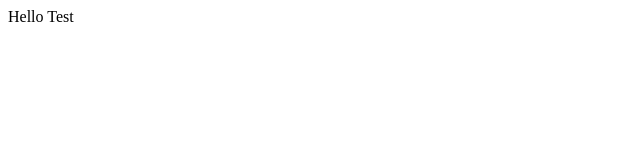
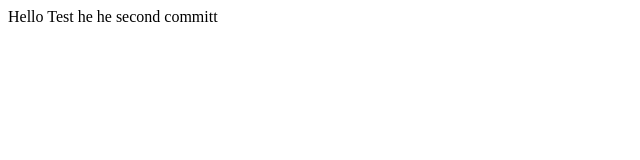
Before and after one commit to emanwaleed5/firstWebsite, a plain HTML site: page index.html in a window 1280 px wide. Shown: the whole page, without its empty margins (0-640 px from the left). Drawn offline with Linux system fonts and the light colour scheme.

Commit message:
second commit update

```diff
--- a/index.html
+++ b/index.html
@@ -8,5 +8,7 @@
 <body>
     Hello
     Test
+    he he
+    second committ
 </body>
 </html>
--- a/script.js
+++ b/script.js
@@ -0,0 +1,3 @@
+let zaina ="zaina"
+console.log(zaina);
+console.log("Test")
```
